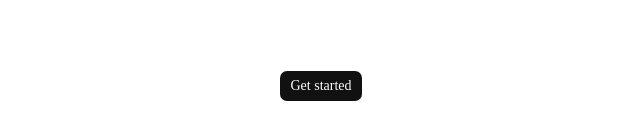
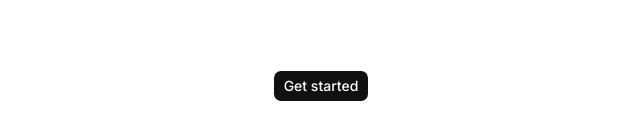
Before and after one commit to hashan1998-it/Panthiya, a Next.js app: page / in a window 1280 px wide. Shown: the part 314-454 px from the top of the page, without its empty margins (319-959 px from the left). Built offline with nearby package versions, Linux system fonts and the light colour scheme.

Commit message:
feat: load design fonts and add next-themes provider
Inter, Noto Sans Sinhala and JetBrains Mono through next/font. ThemeProvider uses attribute=class to match the .dark tokens.

```diff
--- a/package.json
+++ b/package.json
@@ -17,6 +17,7 @@
     "cn": "^0.5.2",
     "lucide-react": "^1.71.0",
     "next": "16.4.6",
+    "next-themes": "^0.4.6",
     "react": "19.3.0",
     "react-dom": "19.3.0",
     "shadcn": "^4.23.0",
--- a/src/app/layout.tsx
+++ b/src/app/layout.tsx
@@ -1,26 +1,46 @@
 import type { Metadata } from "next";
-import { Geist, Geist_Mono } from "next/font/google";
+import { Inter, JetBrains_Mono, Noto_Sans_Sinhala } from "next/font/google";
+import { ThemeProvider } from "@/components/theme-provider";
 import "./globals.css";
 
-const geistSans = Geist({
-  variable: "--font-geist-sans",
+const inter = Inter({
+  variable: "--font-inter",
   subsets: ["latin"],
 });
 
-const geistMono = Geist_Mono({
-  variable: "--font-geist-mono",
+const notoSansSinhala = Noto_Sans_Sinhala({
+  variable: "--font-noto-sinhala",
+  subsets: ["sinhala"],
+});
+
+const jetbrainsMono = JetBrains_Mono({
+  variable: "--font-jetbrains-mono",
   subsets: ["latin"],
 });
 
 export const metadata: Metadata = {
-  title: "Create Next App",
-  description: "Generated by create next app",
+  title: "Panthiya",
+  description: "Tuition class management: students, classes, attendance and fees.",
 };
 
 export default function RootLayout({ children }: LayoutProps<"/">) {
   return (
-    <html lang="en" className={`${geistSans.variable} ${geistMono.variable} h-full antialiased`}>
-      <body className="flex min-h-full flex-col">{children}</body>
+    // suppressHydrationWarning: next-themes sets the theme class on <html> before React hydrates.
+    <html
+      lang="en"
+      suppressHydrationWarning
+      className={`${inter.variable} ${notoSansSinhala.variable} ${jetbrainsMono.variable} h-full antialiased`}
+    >
+      <body className="flex min-h-full flex-col">
+        <ThemeProvider
+          attribute="class"
+          defaultTheme="system"
+          enableSystem
+          disableTransitionOnChange
+        >
+          {children}
+        </ThemeProvider>
+      </body>
     </html>
   );
 }
--- /dev/null
+++ b/src/components/theme-provider.tsx
@@ -0,0 +1,10 @@
+"use client";
+
+import { ThemeProvider as NextThemesProvider } from "next-themes";
+
+export function ThemeProvider({
+  children,
+  ...props
+}: React.ComponentProps<typeof NextThemesProvider>) {
+  return <NextThemesProvider {...props}>{children}</NextThemesProvider>;
+}
```
Also changed, not shown: 1 other file (tests, documents, lock files or other folders).
